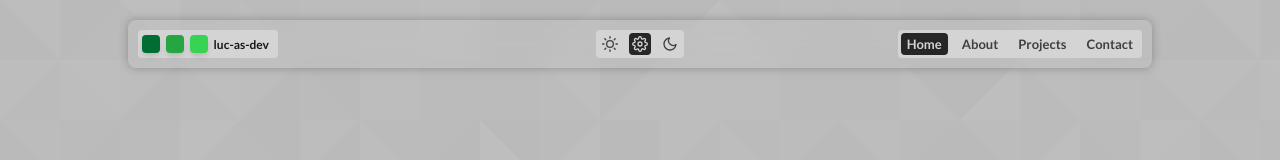
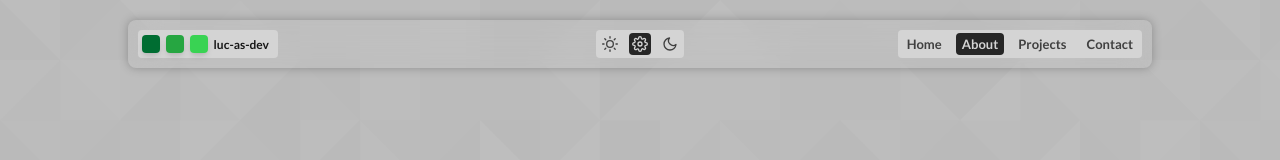
Before and after one commit to luc-as-dev/portfolio-react, a React (Vite) app in the folder client/: page / in a window 1280 px wide. Shown: the top 160 px of the page. Built offline with nearby package versions, Linux system fonts and the light colour scheme.

Commit message:
remove AppContext and added new Scroll animation

```diff
--- a/client/package.json
+++ b/client/package.json
@@ -14,11 +14,13 @@
     "react": "^18.2.0",
     "react-dom": "^18.2.0",
     "react-feather": "^2.0.10",
+    "react-scroll": "^1.8.9",
     "sass": "^1.60.0"
   },
   "devDependencies": {
     "@types/react": "^18.0.27",
     "@types/react-dom": "^18.0.10",
+    "@types/react-scroll": "^1.8.6",
     "@vitejs/plugin-react": "^3.1.0",
     "typescript": "^4.9.3",
     "vite": "^4.1.0"
--- a/client/src/App.tsx
+++ b/client/src/App.tsx
@@ -3,26 +3,143 @@ import AppMessage from "./components/UI/AppMessage/AppMessage";
 import Navbar from "./components/Navbar/Navbar";
 import Footer from "./components/Footer/Footer";
 import AppContent from "./components/Sections/AppContent";
+import { useEffect, useRef, useState } from "react";
+
+const OFFSET_Y = 68;
+const AUTO_SCROLL_THRESHOLD = 50;
 
 export default function App() {
+  const [activeSectionName, setActiveSectionName] = useState("home");
+  const isAutoScrolling = useRef(false);
+
+  useEffect(() => {
+    const onScroll = () => {
+      if (isAutoScrolling.current) {
+        return;
+      }
+
+      const sections = [
+        { id: "home", next: "about", prev: null },
+        { id: "about", next: "projects", prev: "home" },
+        { id: "projects", next: "contact", prev: "about" },
+        { id: "contact", next: null, prev: "projects" },
+      ];
+      let activeSection = "";
+
+      for (const section of sections) {
+        const element = document.getElementById(section.id);
+        if (element) {
+          const rect = element.getBoundingClientRect();
+          if (rect.top <= OFFSET_Y + 150 && rect.bottom > OFFSET_Y - 150) {
+            activeSection = section.id;
+            break;
+          }
+        }
+      }
+
+      if (activeSection && activeSection !== activeSectionName) {
+        setActiveSectionName(activeSection);
+      }
+
+      const currentSection = sections.find((s) => s.id === activeSection);
+
+      if (currentSection) {
+        const element = document.getElementById(currentSection?.id);
+        if (element) {
+          const rect = element.getBoundingClientRect();
+          if (
+            rect.top >= OFFSET_Y + AUTO_SCROLL_THRESHOLD &&
+            currentSection.prev
+          ) {
+            autoScroll(currentSection.prev, 700, "up");
+          } else if (
+            rect.bottom <= window.innerHeight - AUTO_SCROLL_THRESHOLD &&
+            currentSection.next
+          ) {
+            autoScroll(currentSection.next, 700, "down");
+          }
+        }
+      }
+    };
+
+    window.addEventListener("scroll", onScroll, { passive: true });
+
+    return () => {
+      window.removeEventListener("scroll", onScroll);
+    };
+  }, [activeSectionName]);
+
+  const autoScroll = (
+    id: string,
+    duration: number = 1500,
+    scrollDirection: "up" | "down" = "down"
+  ) => {
+    const section = document.getElementById(id);
+    if (section) {
+      isAutoScrolling.current = true;
+      setActiveSectionName(id);
+      customScrollTo(section, duration, scrollDirection);
+    }
+  };
+
+  function customScrollTo(
+    element: HTMLElement,
+    duration: number,
+    scrollDirection: "up" | "down"
+  ) {
+    const startPosition = window.pageYOffset;
+    const targetPosition =
+      scrollDirection === "down"
+        ? element.offsetTop
+        : element.offsetTop + element.offsetHeight - innerHeight + 100;
+    const distance = targetPosition - startPosition;
+    let startTime: number | null = null;
+
+    function animation(currentTime: number) {
+      if (startTime === null) startTime = currentTime;
+      const timeElapsed = currentTime - startTime!;
+      const progress = Math.min(timeElapsed / duration, 1);
+
+      const easeOutCubic = (t: number) => --t * t * t + 1;
+      const ease = easeOutCubic(progress);
+
+      const adjustedStartPosition = Math.min(
+        startPosition,
+        Math.max(window.pageYOffset, startPosition - AUTO_SCROLL_THRESHOLD)
+      );
+
+      window.scrollTo(0, adjustedStartPosition + distance * ease);
+
+      if (timeElapsed < duration) {
+        window.requestAnimationFrame(animation);
+      } else {
+        isAutoScrolling.current = false;
+      }
+    }
+
+    window.requestAnimationFrame(animation);
+  }
+
   return (
     <div className="app">
-      {/*<AppMessage title="Seeking exciting job opportunities">
-        <p>
-          Are you on the lookout for a hardworking and ambitious individual who
-          is eager to take on new challenges? Look no further! I am currently
-          open to exciting job opportunities and ready to bring my passion for
-          learning, attention to detail, and dedication to delivering
-          high-quality results to your team. Let's connect and explore how we
-          can work together to achieve great things!
-        </p>
-      </AppMessage>*/}
-
       <div className="app-background"></div>
       <div className="app-eraser"></div>
-      <Navbar />
+      <Navbar activeSectionName={activeSectionName} autoScroll={autoScroll} />
       <AppContent />
       <Footer />
     </div>
   );
 }
+
+{
+  /*<AppMessage title="Seeking exciting job opportunities">
+  <p>
+    Are you on the lookout for a hardworking and ambitious individual who
+    is eager to take on new challenges? Look no further! I am currently
+    open to exciting job opportunities and ready to bring my passion for
+    learning, attention to detail, and dedication to delivering
+    high-quality results to your team. Let's connect and explore how we
+    can work together to achieve great things!
+  </p>
+</AppMessage>*/
+}
--- a/client/src/components/Navbar/Navbar.tsx
+++ b/client/src/components/Navbar/Navbar.tsx
@@ -1,14 +1,12 @@
 import { Moon, Settings, Sun } from "react-feather";
-import { useAppContext } from "../../context/AppContext";
 import { useThemeContext } from "../../context/ThemeContext";
 import SlideSwitch from "../UI/SlideSwitch/SlideSwitch";
 import "./Navbar.scss";
 
-type Props = {};
+type Props = { activeSectionName: string; autoScroll: (id: string) => void };
 
-export default function Navbar({}: Props) {
+export default function Navbar({ activeSectionName, autoScroll }: Props) {
   const { themes, currentTheme, setTheme } = useThemeContext();
-  const { activeSectionName, toSection } = useAppContext();
 
   return (
     <div className="navbar">
@@ -54,25 +52,25 @@ export default function Navbar({}: Props) {
           value={activeSectionName}
           alternatives={{
             home: {
-              onClick: () => toSection("home"),
+              onClick: () => autoScroll("home"),
               node: (
                 <div className="navbar-inner-section-switch-item">Home</div>
               ),
             },
             about: {
-              onClick: () => toSection("about"),
+              onClick: () => autoScroll("about"),
               node: (
                 <div className="navbar-inner-section-switch-item">About</div>
               ),
             },
             projects: {
-              onClick: () => toSection("projects"),
+              onClick: () => autoScroll("projects"),
               node: (
                 <div className="navbar-inner-section-switch-item">Projects</div>
               ),
             },
             contact: {
-              onClick: () => toSection("contact"),
+              onClick: () => autoScroll("contact"),
               node: (
                 <div className="navbar-inner-section-switch-item">Contact</div>
               ),
--- a/client/src/components/Sections/AboutSection/AboutSection.tsx
+++ b/client/src/components/Sections/AboutSection/AboutSection.tsx
@@ -1,21 +1,14 @@
 import "./AboutSection.scss";
 import CompetenceSlider from "../../CompetenceSlider/CompetenceSlider";
 import ContentRow from "../../UI/ContentRow/ContentRow";
-import { useAppContext } from "../../../context/AppContext";
 import SectionHeader from "../../SectionHeader/SectionHeader";
 import JourneyCard from "../../JourneyCard/JourneyCard";
 
 type Props = {};
 
 export default function AboutSection({}: Props) {
-  const { sectionRefs } = useAppContext();
-
   return (
-    <section
-      className="app-content-section about-section"
-      id="about"
-      ref={sectionRefs.about}
-    >
+    <section className="app-content-section about-section" id="about">
       <SectionHeader
         label="Get to know more about me"
         description="Look at some of my competences and experience."
--- a/client/src/components/Sections/AppContent.scss
+++ b/client/src/components/Sections/AppContent.scss
@@ -12,7 +12,8 @@
     flex-direction: column;
     justify-content: center;
 
-    min-height: calc(100vh - 68px - 30px);
+    min-height: calc(100vh - 68px);
+    padding: 15px 0;
     gap: 20px;
   }
 }
--- a/client/src/components/Sections/AppContent.tsx
+++ b/client/src/components/Sections/AppContent.tsx
@@ -4,9 +4,7 @@ import ContactSection from "./ContactSection/ContactSection";
 import HomeSection from "./HomeSection/HomeSection";
 import ProjectsSection from "./ProjectsSection/ProjectsSection";
 
-type Props = {};
-
-export default function AppContent({}: Props) {
+export default function AppContent() {
   return (
     <div className="app-content">
       <HomeSection />
--- a/client/src/components/Sections/ContactSection/ContactSection.tsx
+++ b/client/src/components/Sections/ContactSection/ContactSection.tsx
@@ -1,5 +1,4 @@
 import "./ContactSection.scss";
-import { useAppContext } from "../../../context/AppContext";
 import SectionHeader from "../../SectionHeader/SectionHeader";
 import ContactForm from "../../ContactForm/ContactForm";
 import Card from "../../UI/Card/Card";
@@ -9,10 +8,8 @@ import heroContactImg from "../../../assets/hero-contact.png";
 type Props = {};
 
 export default function ContactSection({}: Props) {
-  const { sectionRefs } = useAppContext();
-
   return (
-    <section className="contact-section" id="contact" ref={sectionRefs.contact}>
+    <section className="contact-section" id="contact">
       <SectionHeader
         label="Contact me"
         description="Feel free to contact me or use the form and i will contact you!"
--- a/client/src/components/Sections/HomeSection/HomeSection.tsx
+++ b/client/src/components/Sections/HomeSection/HomeSection.tsx
@@ -4,15 +4,12 @@ import ContentRow from "../../UI/ContentRow/ContentRow";
 import WelcomeCard from "../../WelcomeCard/WelcomeCard";
 
 import HERO_IMAGE from "../../../assets/hero.jpg";
-import { useAppContext } from "../../../context/AppContext";
 
 type Props = {};
 
 export default function HomeSection({}: Props) {
-  const { sectionRefs } = useAppContext();
-
   return (
-    <section className="home-section" id="home" ref={sectionRefs.home}>
+    <section className="home-section" id="home">
       <ContentRow className="home-section-row-1">
         <WelcomeCard className="home-section-row-1-welcome" />
         <ContentImage className="home-section-row-1-hero" src={HERO_IMAGE} />
--- a/client/src/components/Sections/ProjectsSection/ProjectsSection.tsx
+++ b/client/src/components/Sections/ProjectsSection/ProjectsSection.tsx
@@ -1,5 +1,4 @@
 import "./ProjectsSection.scss";
-import { useAppContext } from "../../../context/AppContext";
 import ProjectCard from "../../ProjectCard/ProjectCard";
 
 import quizMultiplayerGameImg from "../../../assets/projects/quiz-multiplayer-game.png";
@@ -10,14 +9,8 @@ import SectionHeader from "../../SectionHeader/SectionHeader";
 type Props = {};
 
 export default function ProjectsSection({}: Props) {
-  const { sectionRefs } = useAppContext();
-
   return (
-    <section
-      className="projects-section"
-      id="projects"
-      ref={sectionRefs.projects}
-    >
+    <section className="projects-section" id="projects">
       <SectionHeader
         label="Projects"
         description="Take a look at some of my projects"
--- a/client/src/components/UI/SlideSwitch/SlideSwitch.tsx
+++ b/client/src/components/UI/SlideSwitch/SlideSwitch.tsx
@@ -44,7 +44,7 @@ export default function SlideSwitch({ alternatives, value, className }: Props) {
         });
       }
 
-      const factor = 2;
+      const factor = 4;
       const duration = factor * Math.abs(newLeft - oldLeft);
 
       api.start({
--- a/client/src/context/AppContext.tsx
+++ /dev/null
@@ -1,95 +0,0 @@
-import {
-  createContext,
-  ReactNode,
-  RefObject,
-  useContext,
-  useEffect,
-  useRef,
-  useState,
-} from "react";
-
-type AppContextType = {
-  sectionRefs: { [name: string]: RefObject<HTMLElement> };
-  toSection: (name: SectionNamesType) => void;
-  activeSectionName: string;
-};
-
-const appContext = createContext<AppContextType>({
-  sectionRefs: {},
-  toSection: (name: SectionNamesType) => {},
-  activeSectionName: "",
-});
-
-export function useAppContext(): AppContextType {
-  return useContext(appContext);
-}
-
-type Props = {
-  children: ReactNode;
-};
-
-const Y_SCROLL_OFFSET = -83;
-type SectionNamesType = "home" | "about" | "projects" | "contact";
-
-export default function AppContextProvider({ children }: Props) {
-  const [activeSectionName, setActiveSectionName] = useState<string>("home");
-  const sectionRefs = {
-    home: useRef<HTMLElement>(null),
-    about: useRef<HTMLElement>(null),
-    projects: useRef<HTMLElement>(null),
-    contact: useRef<HTMLElement>(null),
-  };
-
-  useEffect(() => {
-    const onScroll = () => {
-      updateActive();
-    };
-    window.removeEventListener("scroll", onScroll);
-    window.addEventListener("scroll", onScroll, { passive: true });
-    return () => window.removeEventListener("scroll", onScroll);
-  }, []);
-
-  function updateActive() {
-    const sections: { name: string; dy: number }[] = [];
-
-    let key: SectionNamesType;
-    for (key in sectionRefs) {
-      const section = sectionRefs[key];
-
-      if (section && section.current) {
-        sections.push({
-          name: key,
-          dy: section.current.getBoundingClientRect().top + Y_SCROLL_OFFSET,
-        });
-      }
-    }
-
-    const closest = sections.sort((a, b) => {
-      return Math.abs(a.dy) - Math.abs(b.dy);
-    });
-
-    if (closest) {
-      setActiveSectionName(closest[0].name);
-    }
-  }
-
-  function toSection(name: SectionNamesType): void {
-    const section = sectionRefs[name];
-    if (section && section.current) {
-      const y = section.current.getBoundingClientRect().top + scrollY;
-      window.scrollTo({ top: y + Y_SCROLL_OFFSET, behavior: "smooth" });
-    }
-  }
-
-  return (
-    <appContext.Provider
-      value={{
-        sectionRefs,
-        activeSectionName,
-        toSection,
-      }}
-    >
-      {children}
-    </appContext.Provider>
-  );
-}
--- a/client/src/main.tsx
+++ b/client/src/main.tsx
@@ -1,7 +1,6 @@
 import React from "react";
 import ReactDOM from "react-dom/client";
 import App from "./App";
-import AppContextProvider from "./context/AppContext";
 import ThemeContextProvider from "./context/ThemeContext";
 import "./index.scss";
 
@@ -9,8 +8,6 @@ import lightJSON from "./assets/themes/light.json";
 import darkJSON from "./assets/themes/dark.json";
 
 ReactDOM.createRoot(document.getElementById("root") as HTMLElement).render(
-  <React.StrictMode>
-    <AppContextProvider>
   <ThemeContextProvider
     light={lightJSON}
     dark={darkJSON}
@@ -18,6 +15,4 @@ ReactDOM.createRoot(document.getElementById("root") as HTMLElement).render(
   >
     <App />
   </ThemeContextProvider>
-    </AppContextProvider>
-  </React.StrictMode>
 );
```
Also changed, not shown: 1 other file (tests, documents, lock files or other folders). Lines whose indentation alone changed are shown as unchanged.
